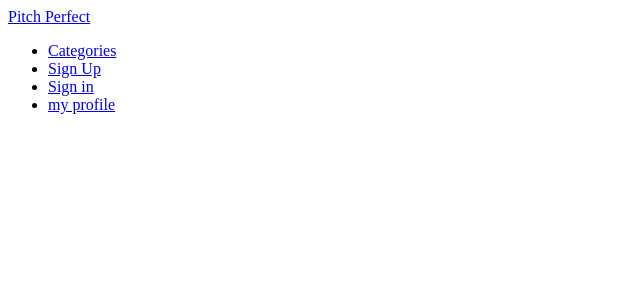
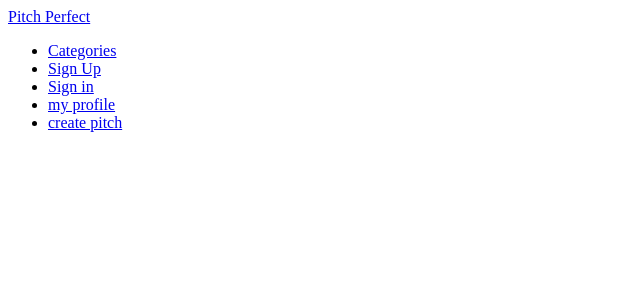
Before and after one commit to Edwin-Karanu-Muiruri/pitch-perfect, a Flask app: template app/templates/navbar.html in a window 1280 px wide. Shown: the top 300 px of the page, without its empty margins (0-640 px from the left). Run offline with Flask 2, Linux system fonts and the light colour scheme; the template is opened without the code that fills it, so the values that code supplies are empty; some libraries are stand-ins or nearby versions.

```diff
--- a/app/templates/navbar.html
+++ b/app/templates/navbar.html
@@ -9,6 +9,7 @@
                 <li><a href="/">Sign Up</a></li>
                 <li><a href="/">Sign in</a></li>
                 <li><a href="/">my profile</a></li>
+                <li><a href="/">create pitch</a></li>
         </div>
 
     </div>
```
Also changed, not shown: app/templates/categories.html (added).
